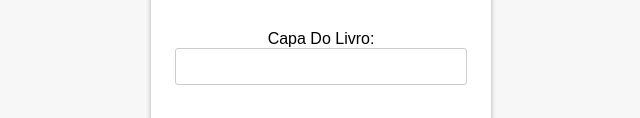
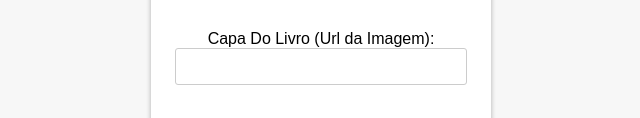
Before and after one commit to EwerLeme/Sistema-Livraria, a website: page views/cadastroLivro.html in a window 1280 px wide. Shown: the part 454-572 px from the top of the page, without its empty margins (319-959 px from the left). Drawn offline with Linux system fonts and the light colour scheme; files that its build step writes are made by us from their sources.

Commit message:
Update cadastroLivro.html

```diff
--- a/views/cadastroLivro.html
+++ b/views/cadastroLivro.html
@@ -22,7 +22,7 @@
       <label for="editora">Editora:</label>
       <input type="text" id="editora" name="editora" required><br><br>
 
-      <label for="urlImagem">Capa Do Livro:</label>
+      <label for="urlImagem">Capa Do Livro (Url da Imagem):</label>
       <input type="text" id="urlImagem" name="urlImagem" required><br><br>
 
       <label for="anoPublicacao">Ano de Publicação:</label>
```
